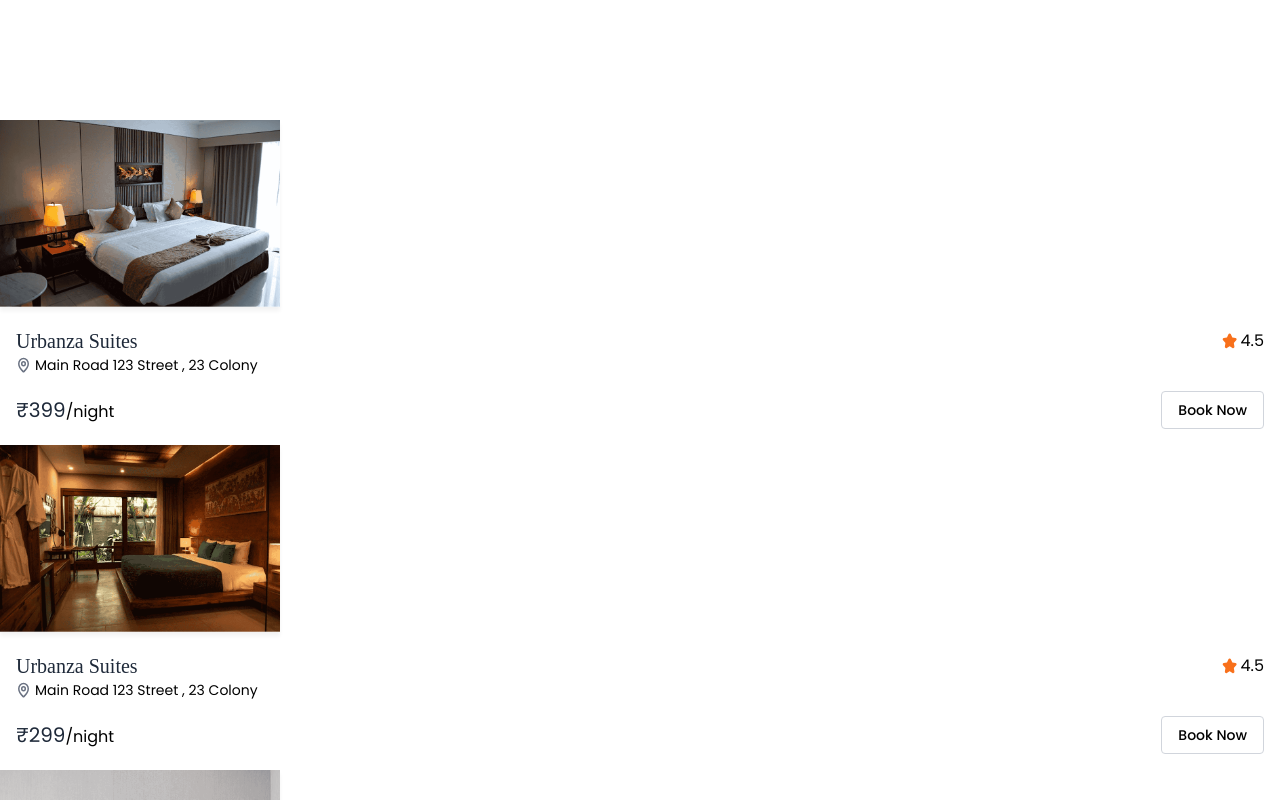
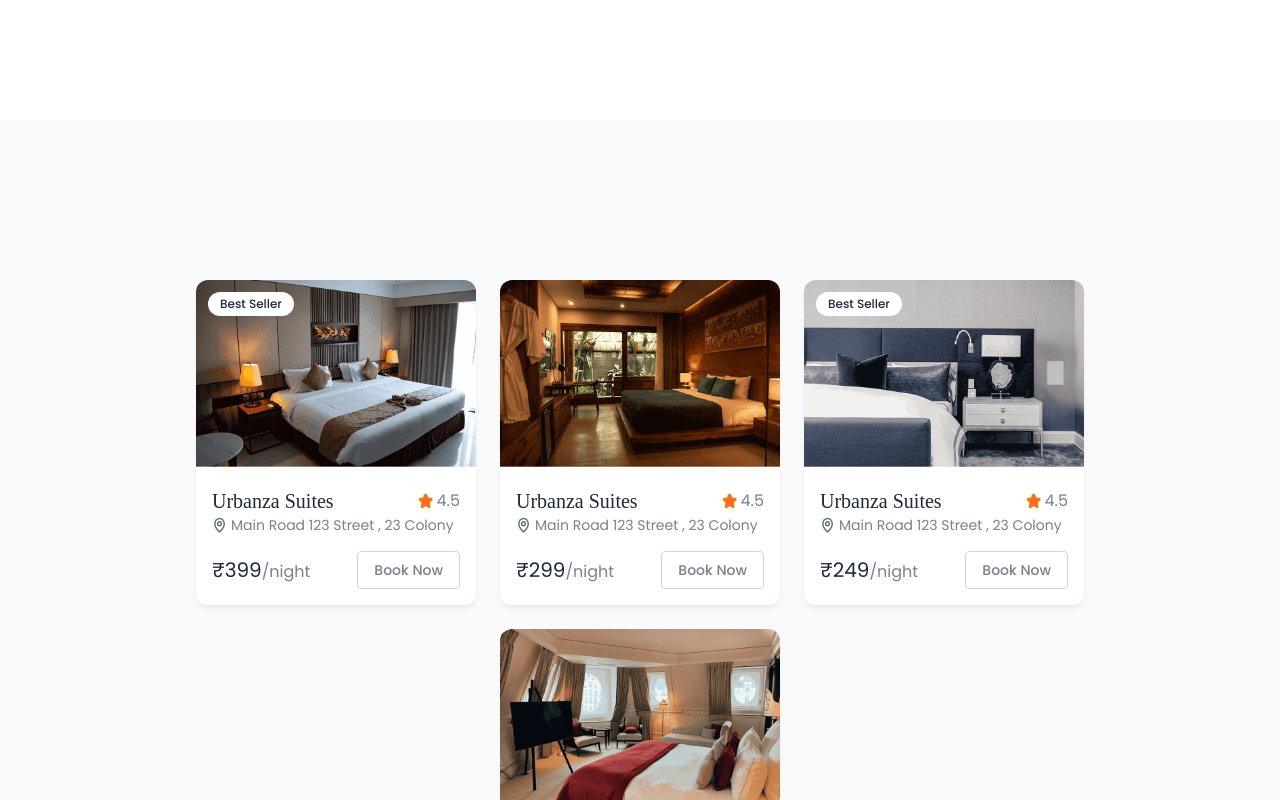
Before and after one commit to rupaliwakhare/Restrorent-, a React (Vite) app in the folder 4.Hotels-Booking/front-end/: page / in a window 1280 px wide. Shown: the part 680-1480 px from the top of the page. Built offline with nearby package versions, Linux system fonts and the light colour scheme; no server answers.

Commit message:
HotelCardSEcation

```diff
--- a/4.Hotels-Booking/front-end/src/Components/FeatureDestination.jsx
+++ b/4.Hotels-Booking/front-end/src/Components/FeatureDestination.jsx
@@ -4,8 +4,8 @@ import HotelCard from './HotelCard'
 
 const FeatureDestination = () => {
   return (
-    <div>
-      <div>
+    <div className='flex flex-col items-center px-6 md:px-16 lg:px-24 bg-slate-50 py-20'>
+      <div className='flex flex-wrap items-center justify-center gap-6 mt-20'>
         {roomsDummyData.slice(0,4).map((room,index)=>(
             <HotelCard key={room._id} room={room} index={index}/>
         ))}
--- a/4.Hotels-Booking/front-end/src/Components/HotelCard.jsx
+++ b/4.Hotels-Booking/front-end/src/Components/HotelCard.jsx
@@ -8,11 +8,12 @@ const HotelCard = ({room,index}) => {
       to={"/rooms/" + room._id}
       onClick={() => scrollTo(0, 0)}
       key={room._id}
+      className='relative max-w-70 w-full rounded-xl overflow-hidden bg-white text-gray-500/90 shadow-[0px_4px_4px_rgba(0,0,0,0.05)]'
     >
       <img
         src={room.images[0]}
         alt=""
-        className="relative max-w-70 w-full rounfef-xl overflow-hidden bg-white text-gray-500/90 shadow-[0px_4px_4px_rgba(0,0,0,0.05)]"
+
       />
 
       {index % 2 == 0 && (
```
